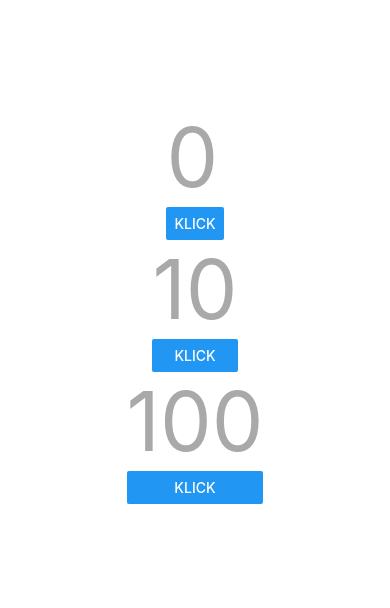
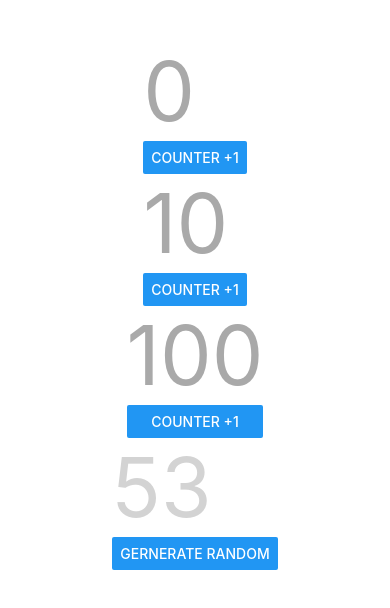
Before and after one commit to ma-xbo/reactnative-tutorial, a React Native app: screen / in a window 390 px wide. Shown: the part 116-724 px from the top of the page. Built offline with nearby package versions, Linux system fonts and the light colour scheme.

Commit message:
Erstellen und einbinden der Komponente "Random"

```diff
--- a/App.js
+++ b/App.js
@@ -1,6 +1,7 @@
 import React from 'react';
 import { Button, StyleSheet, Text, View } from 'react-native';
 import Counter from './components/Counter';
+import Random from './components/Random';
 
 export default function App() {
   return (
@@ -8,6 +9,7 @@ export default function App() {
       <Counter startValue='0' />
       <Counter startValue='10' />
       <Counter startValue='100' />
+      <Random />
     </View>
   );
 }
--- a/components/Counter.js
+++ b/components/Counter.js
@@ -11,7 +11,7 @@ export default function Counter(props) {
     return (
         <View>
             <Text style={styles.counter}>{startValue}</Text>
-            <Button title='Klick' onPress={() => alert('clicked')} />
+            <Button title='Counter +1' onPress={() => alert('clicked')} />
         </View>
     );
 }
--- /dev/null
+++ b/components/Random.js
@@ -0,0 +1,27 @@
+import React from 'react';
+import { Button, StyleSheet, Text, View } from 'react-native';
+
+export default function Random() {
+    let startValue = getRandomInt(99);
+
+    return (
+        <View>
+            <Text style={styles.counter}>{startValue}</Text>
+            <Button title='Gernerate Random' onPress={() => alert('clicked')} />
+        </View>
+    );
+}
+
+// Gernerieren einer Zufallszahl
+// Math.random --> Zufallszahl zwischen 0 und <1
+// Math.floor -->
+function getRandomInt(max) {
+    return Math.floor(Math.random() * Math.floor(max));
+}
+
+const styles = StyleSheet.create({
+    counter: {
+        color: 'lightgrey',
+        fontSize: 82
+    }
+});
```
